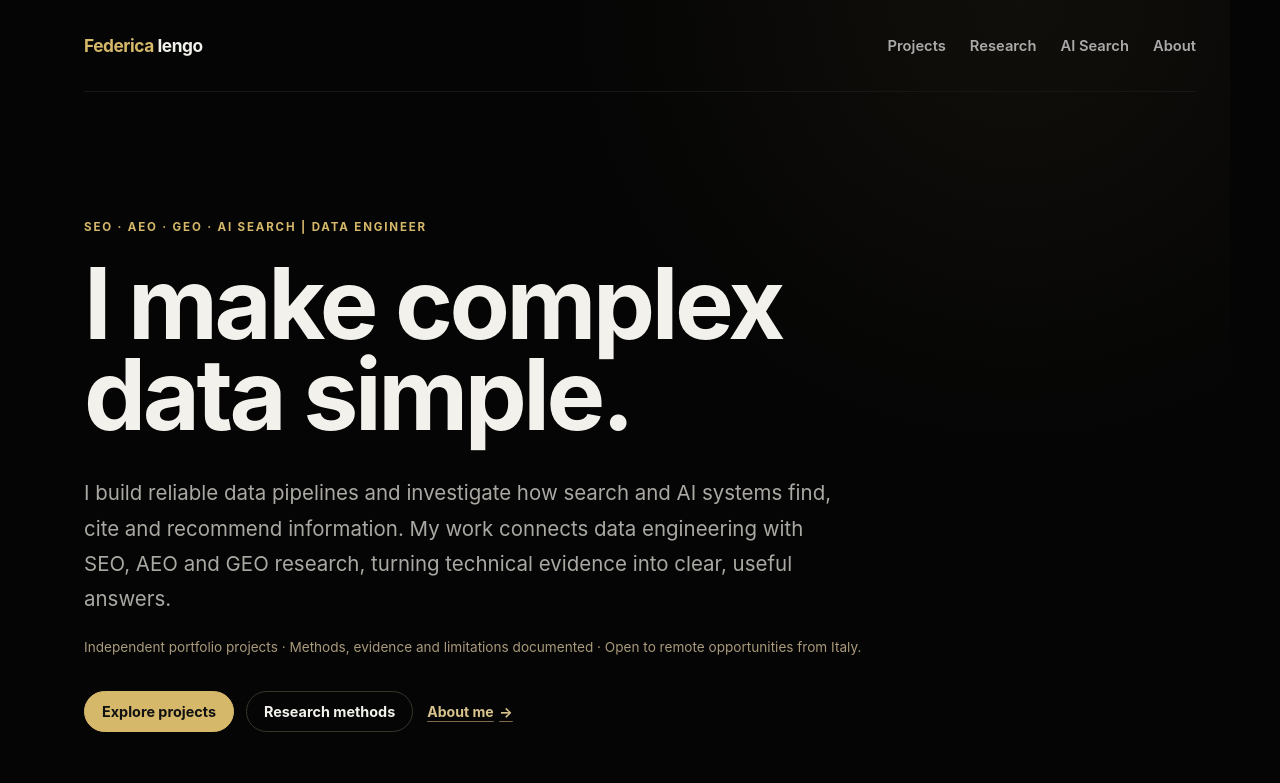
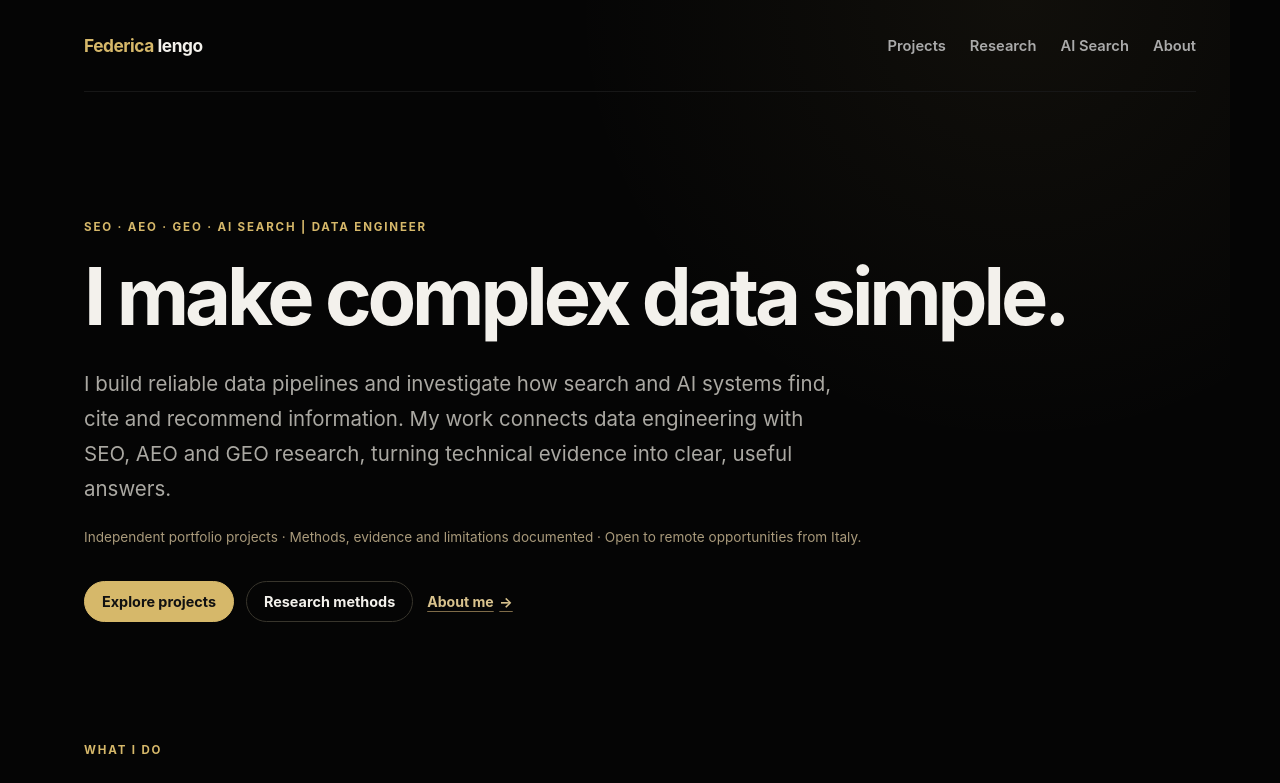
Before and after one commit to federicaiengo/federicaiengo.com, an Astro site: page / in a window 1280 px wide. Shown: the top 783 px of the page. Built offline with nearby package versions, Linux system fonts and the light colour scheme; Astro itself is replaced by a stand-in of ours.

Commit message:
Unify site-wide hero heading scale and gold accent tokens

```diff
--- a/src/layouts/Base.astro
+++ b/src/layouts/Base.astro
@@ -102,7 +102,7 @@ a:hover{color:#fff;text-decoration-color:var(--gold)}
 .site-header nav{display:flex;gap:24px;flex-wrap:wrap}.site-header nav a{text-decoration:none;color:#aaa;font-size:.92rem;font-weight:600}.site-header nav a:hover{color:var(--text)}
 main{min-height:75vh;padding:clamp(64px,9vw,116px) 0 110px}
 h1,h2,h3{letter-spacing:-.035em;text-wrap:balance}
-h1{font-size:clamp(3.1rem,7.7vw,6.8rem);line-height:.93;max-width:1000px;margin:.22em 0 .35em;font-weight:750}
+h1{font-size:clamp(2.9rem,6.2vw,5.7rem);line-height:1.08;letter-spacing:-.052em;max-width:1000px;margin:1.1rem 0 1.65rem;font-weight:750;color:var(--text)}h1 .title-accent{color:var(--gold);font-style:normal}
 h2{font-size:clamp(1.8rem,4vw,2.65rem);line-height:1.08;margin:3.2rem 0 1rem}
 h3{font-size:1.14rem;line-height:1.25;margin:.15rem 0 .8rem}
 p{color:var(--muted);line-height:1.72;max-width:var(--measure);font-size:1.01rem}
@@ -119,6 +119,6 @@ footer{border-top:1px solid #1d1d1d;padding:30px 0 38px;color:#777;display:flex;
 ::selection{background:#6f5c2c;color:#fff}
 .skip-link{position:absolute;left:12px;top:-80px;z-index:10;padding:12px 18px;background:var(--gold);color:#111;border-radius:8px;font-weight:700}.skip-link:focus{top:12px}
 a:focus-visible,.copy-link:focus-visible{outline:2px solid var(--gold);outline-offset:4px;border-radius:3px}
-@media(max-width:680px){body{padding:0 20px}.site-header{min-height:78px;align-items:flex-start;padding:22px 0;flex-direction:column;gap:15px}nav{gap:16px}main{padding-top:38px}h1{font-size:clamp(2.7rem,14vw,4.5rem)}h2{margin-top:2.7rem}.grid{grid-template-columns:1fr}.card{padding:21px;min-height:0}.card:before{left:21px}footer{flex-direction:column}}
+@media(max-width:680px){body{padding:0 20px}.site-header{min-height:78px;align-items:flex-start;padding:22px 0;flex-direction:column;gap:15px}nav{gap:16px}main{padding-top:38px}h1{font-size:clamp(2.55rem,10.2vw,3.35rem);line-height:1.1;margin:1rem 0 1.5rem}h2{margin-top:2.7rem}.grid{grid-template-columns:1fr}.card{padding:21px;min-height:0}.card:before{left:21px}footer{flex-direction:column}}
 @media(prefers-reduced-motion:reduce){html{scroll-behavior:auto}.card{transition:none}.card:hover{transform:none}}
 </style>
```
